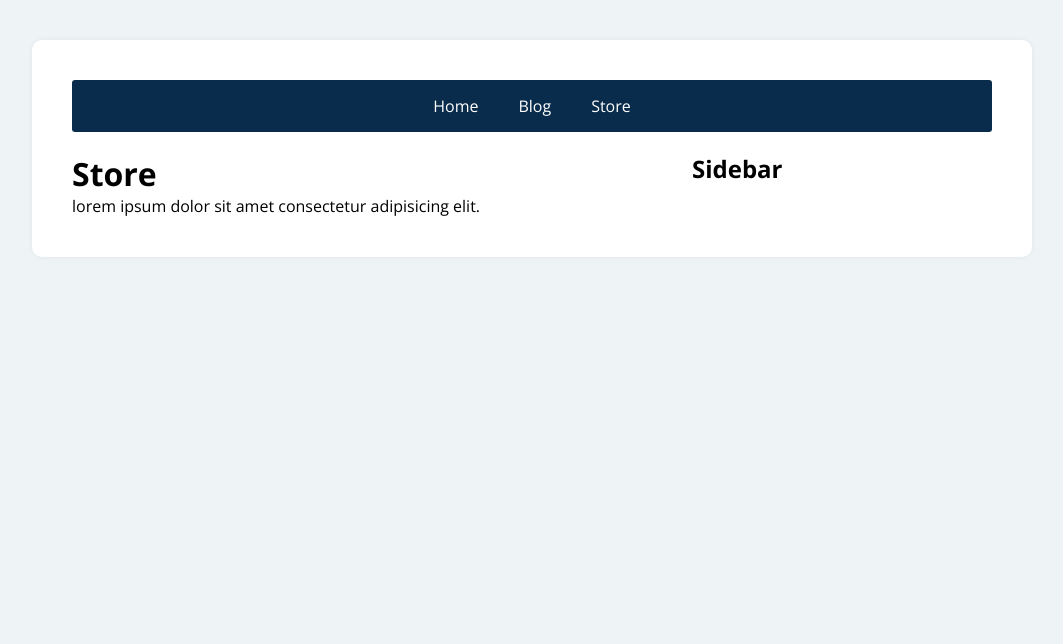
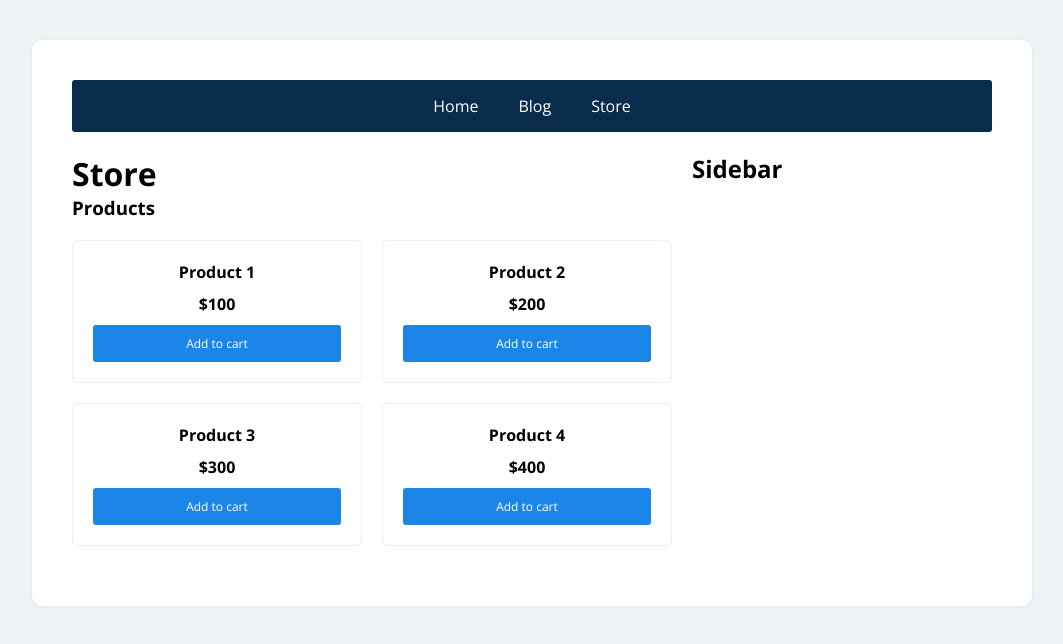
Before and after one commit to JhonCodeU/Shopping-cart-react, a React (Create React App) app: page /store in a window 1280 px wide. Shown: the top 644 px of the page, without its empty margins (108-1171 px from the left). Built offline with nearby package versions, Linux system fonts and the light colour scheme.

Commit message:
create store and product component

```diff
--- a/src/App.js
+++ b/src/App.js
@@ -5,6 +5,7 @@ import Home from './components/Home'
 import Blog from './components/Blog'
 import Store from './components/Store'
 import Error404 from './components/Error404'
+import products from './data/products'
 
 const App = () => {
   return (
@@ -19,7 +20,9 @@ const App = () => {
           <Route path='*' element={<Error404 />} />
           <Route path="/" element={<Home />} />
           <Route path="/blog" element={<Blog />} />
-          <Route path="/store" element={<Store />} />
+          <Route path="/store" element={
+            <Store products={products} />
+          } />
         </Routes>
       </main>
       <aside>
--- /dev/null
+++ b/src/components/Products.js
@@ -0,0 +1,60 @@
+import React from 'react'
+import styled from 'styled-components';
+
+const Products = ({ products }) => {
+
+  return (
+    <div>
+      <h3>Products</h3>
+      <ContenedorProductos>
+        {products.map((product, index) => (
+          <Producto key={index}>
+            <p>{product.name}</p>
+            <p>${product.price}</p>
+            <Boton>Add to cart</Boton>
+          </Producto>
+        ))}
+      </ContenedorProductos>
+    </div>
+  );
+}
+
+const ContenedorProductos = styled.div`
+    display: grid;
+    grid-template-columns: repeat(2, 1fr);
+    gap: 20px;
+    padding: 20px 0;
+`;
+
+const Producto = styled.div`
+    padding: 20px;
+    border: 1px solid #ebeef3;
+    border-radius: 5px;
+    text-align: center;
+
+    p {
+        margin-bottom: 10px;
+        font-weight: bold;
+    }
+`;
+
+const Boton = styled.button`
+    border: none;
+    background: #1c85e8;
+    color: #fff;
+    font-size: 12px;
+    font-family: 'Open Sans', sans-serif;
+    text-align: center;
+    display: inline-block;
+    padding: 10px 20px;
+    cursor: pointer;
+    width: 100%;
+    border-radius: 3px;
+    transition: .3s ease all;
+
+    &:hover {
+        background: #1c6ab9;
+    }
+`;
+
+export default Products;
--- a/src/components/Store.js
+++ b/src/components/Store.js
@@ -1,12 +1,11 @@
 import React from 'react'
+import Products from './Products';
 
-const Store = () => {
+const Store = ({ products }) => {
   return (
     <div>
       <h1>Store</h1>
-      <p>
-        lorem ipsum dolor sit amet consectetur adipisicing elit.
-      </p>
+      <Products products={products} />
     </div>
   );
 }
--- /dev/null
+++ b/src/data/products.js
@@ -0,0 +1,24 @@
+const products = [
+  {
+    id: 1,
+    name: 'Product 1',
+    price: 100
+  },
+  {
+    id: 2,
+    name: 'Product 2',
+    price: 200
+  },
+  {
+    id: 3,
+    name: 'Product 3',
+    price: 300
+  },
+  {
+    id: 4,
+    name: 'Product 4',
+    price: 400
+  }
+];
+
+export default products;
```
